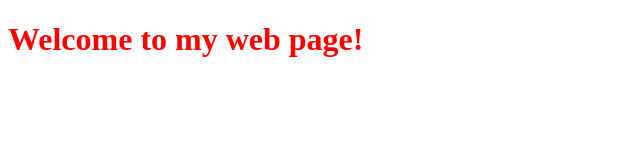
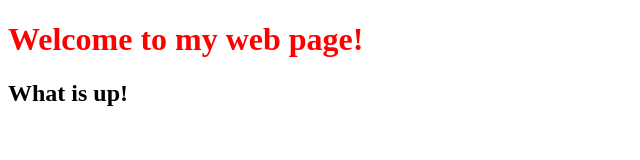
Before and after one commit to chillMonkey25/chillMonkey25.github.io, a plain HTML site: page index.html in a window 1280 px wide. Shown: the whole page, without its empty margins (0-640 px from the left). Drawn offline with Linux system fonts and the light colour scheme.

Commit message:
Adding h2 heading

```diff
--- a/index.html
+++ b/index.html
@@ -5,5 +5,6 @@
   </head>
   <body>
     <h1 style="color: red">Welcome to my web page!</h1>
+    <h2>What is up!</h2>
   </body>
 </html>
```
